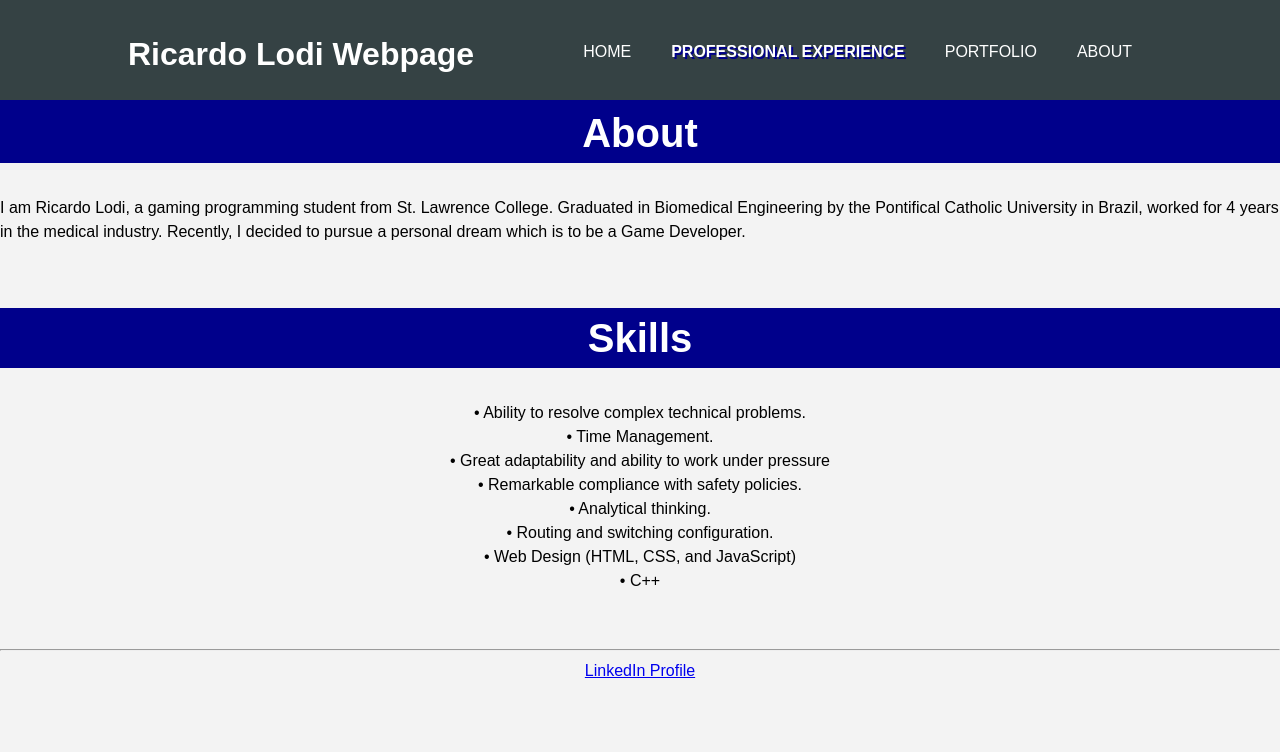
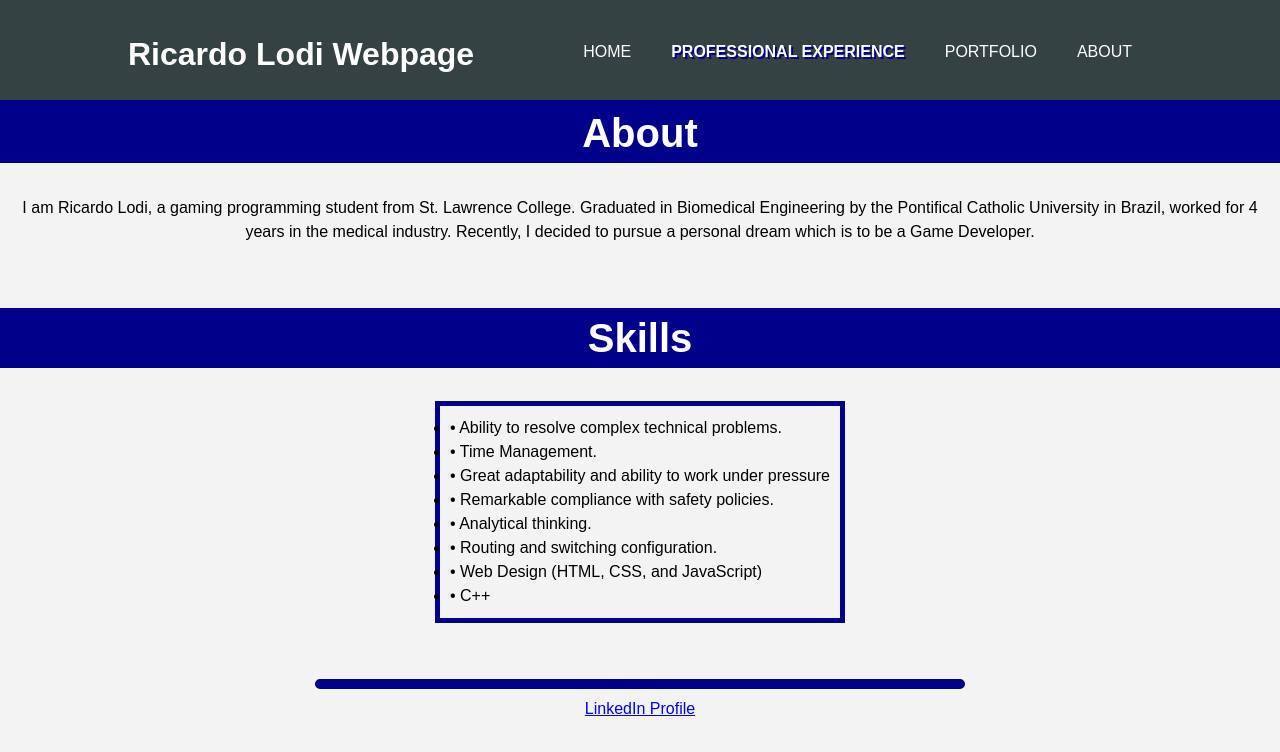
Before and after one commit to ricklodi/ricardolab2.github.io, a plain HTML site: page about.html in a window 1280 px wide. Drawn offline with Linux system fonts and the light colour scheme.

Commit message:
Add files via upload

```diff
--- a/css/style.css
+++ b/css/style.css
@@ -47,7 +47,7 @@ header #topmenu{
 }
 
 header #topmenu h1{
-	margin: 0
+	margin: 0;
 }
 
 header nav{
@@ -116,3 +116,22 @@ header a:hover{
 	font-size: 20px;
 	vertical-align: middle;
 }
+
+.para1 {
+	margin-left: 20px;
+	margin-right: 20px;
+	text-align: center;
+}
+
+hr.hrborder{
+	border: 5px solid darkblue;
+  border-radius: 5px;
+	width: 50%;
+}
+
+.skills{
+	display: inline-block;
+	text-align: left;
+	border: 5px solid darkblue;
+	padding: 10px;
+}
```
